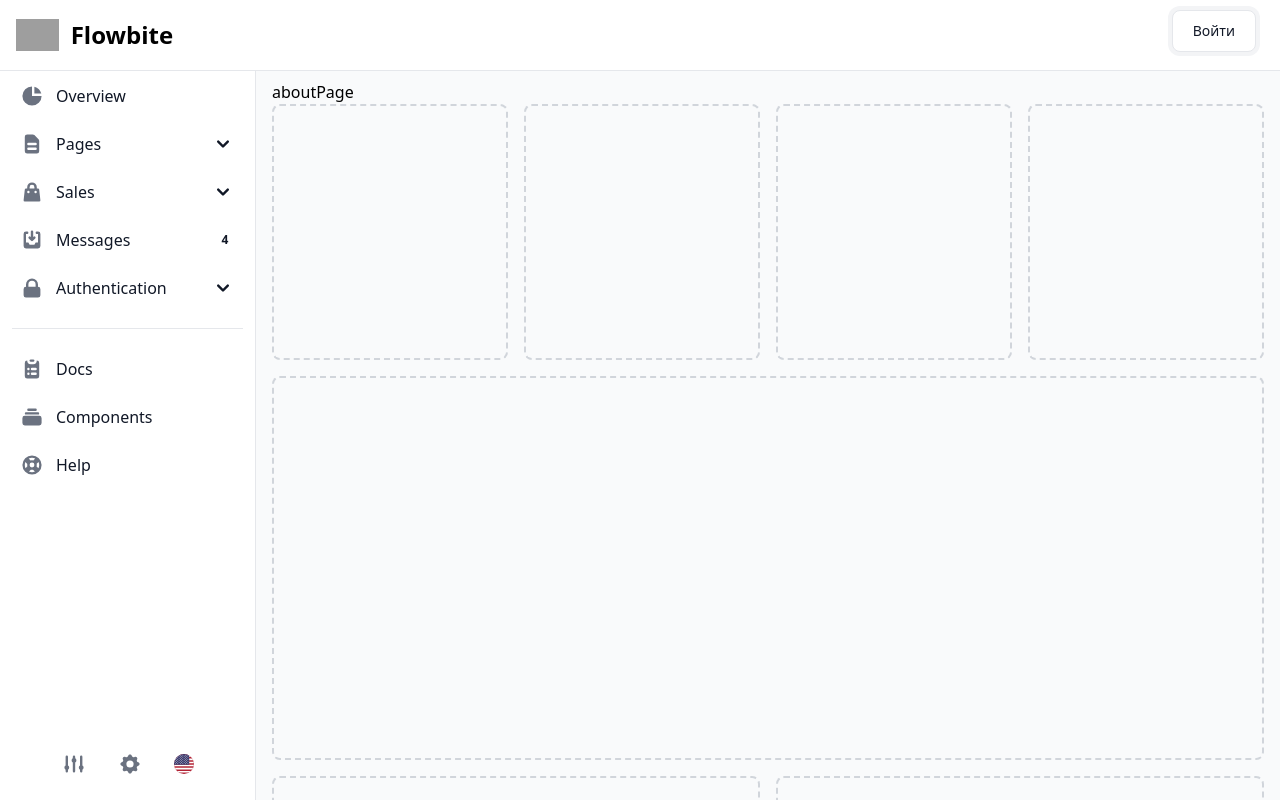
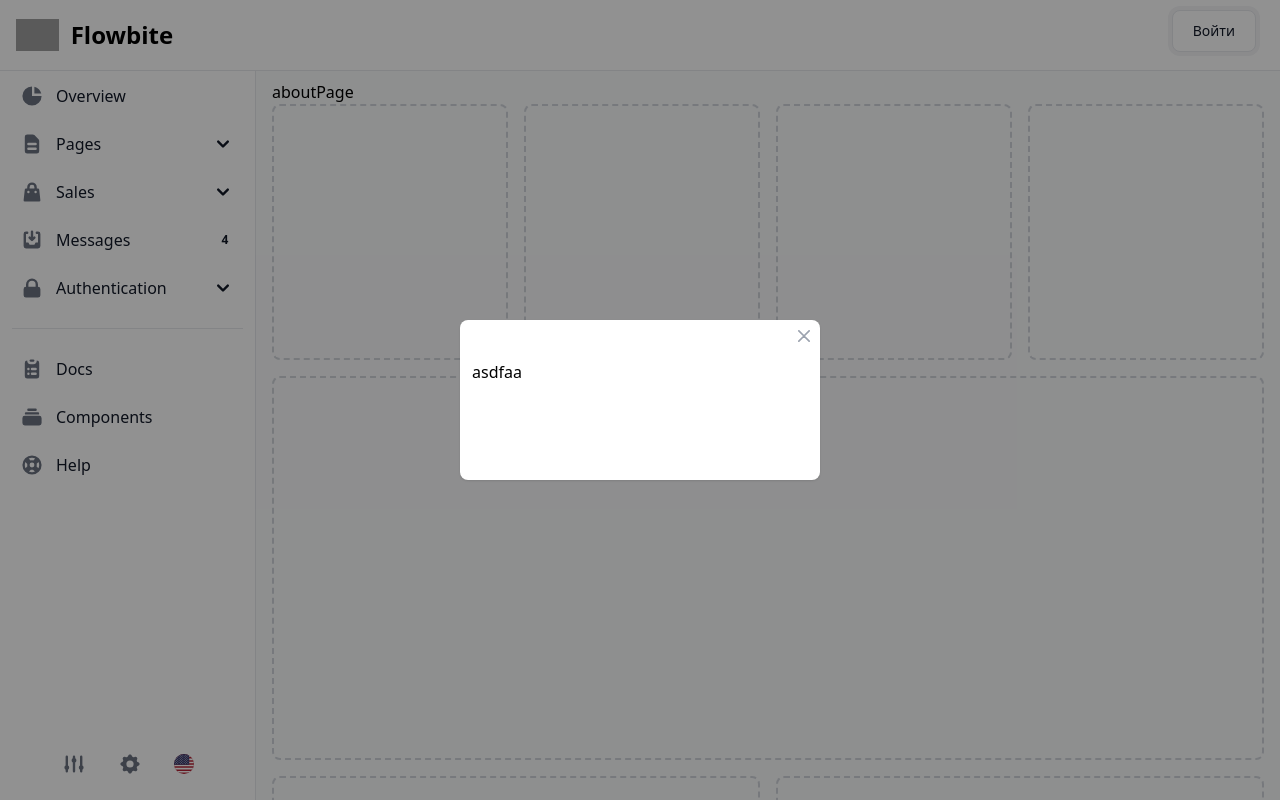
Before and after one commit to TheFasWalker/Bib-bim_admin, a Vue app: page /about in a window 1280 px wide. Both pictures are taken after a click on the button "Войти". Shown: the top 800 px of the page. Built offline with nearby package versions, Linux system fonts and the light colour scheme; grey boxes are pictures that could not be loaded.

Commit message:
FEAT: created popup layout
Создан компонент обёртки для попапа
Добавлены функции для закрытия

```diff
--- a/src/components/general/HeaderComp.vue
+++ b/src/components/general/HeaderComp.vue
@@ -2,8 +2,18 @@
 import { ref } from 'vue';
 import UserMenu from './header/UserMenu.vue';
 import ButtonType1 from '../ui/ButtonType1.vue';
+import PopUpLauout from '../lauouts/PopUpLauout.vue'
 const userMenuState = ref(false);
 const loginState = ref(false);
+const loginPopupState = ref(false);
+
+const closePopup = ()=> {
+  loginPopupState.value = false
+}
+
+const openLoginForm =()=>{
+  loginPopupState.value = true
+}
 const toggleHeaderMenu = ()=>{
   userMenuState.value = !userMenuState.value
 }
@@ -61,13 +71,18 @@ const toggleHeaderMenu = ()=>{
           </Transition>
         </div>
         <div v-else class="flex items-center lg:order-2 relative ">
-         <ButtonType1>
+         <ButtonType1 @click="openLoginForm">
           Войти
         </ButtonType1>
         </div>
       </div>
     </nav>
-
+      <PopUpLauout
+      v-if="loginPopupState"
+      @close-popup="closePopup"
+      >
+        asdfaa
+      </PopUpLauout>
 </template>
 <style scoped >
 .slide-fade-enter-active {
--- /dev/null
+++ b/src/components/lauouts/PopUpLauout.vue
@@ -0,0 +1,38 @@
+<script lang="ts" setup>
+    import { ref,onMounted, onUnmounted,watch } from 'vue';
+    import CloseButton from '../ui/CloseButton.vue';
+    const popupContainer = ref<HTMLElement | null>(null)
+    const emit = defineEmits(['close-popup'])
+    const missCkick =()=>{
+        if(event?.target == popupContainer.value){
+            emit('close-popup')
+        }
+    }
+    const handleEsc = (event:KeyboardEvent)=>{
+        if(event.key == 'Escape'){
+            emit('close-popup')
+        }
+    }
+    onMounted(()=>{
+        document.addEventListener('keydown',handleEsc)
+    })
+    onUnmounted(()=>{
+        document.removeEventListener('keydown', handleEsc)
+    })
+</script>
+<template>
+    <div @click="missCkick"
+        ref="popupContainer"
+        class=" fixed top-0 right-0 bottom-0 left-0  z-50 flex items-center justify-center bg-[#0000006e]"
+    >
+        <div class="bg-white rounded-lg shadow  min-w-[360px] min-h-40 relative pt-10 overflow-y-auto">
+            <div class=" absolute top-0 right-0">
+                <CloseButton @click="$emit('close-popup')"/>
+            </div>
+            <div class=" w-full h-full px-3 pb-4 ">
+                <slot></slot>
+            </div>
+        </div>
+
+    </div>
+</template>
--- /dev/null
+++ b/src/components/ui/CloseButton.vue
@@ -0,0 +1,7 @@
+<template>
+    <button type="button" class="text-gray-400 bg-transparent hover:bg-gray-200 hover:text-gray-900 rounded-lg text-sm w-8 h-8 ms-auto inline-flex justify-center items-center">
+        <svg class="w-3 h-3" aria-hidden="true" xmlns="http://www.w3.org/2000/svg" fill="none" viewBox="0 0 14 14">
+            <path stroke="currentColor" stroke-linecap="round" stroke-linejoin="round" stroke-width="2" d="m1 1 6 6m0 0 6 6M7 7l6-6M7 7l-6 6"></path>
+        </svg>
+    </button>
+</template>
```
